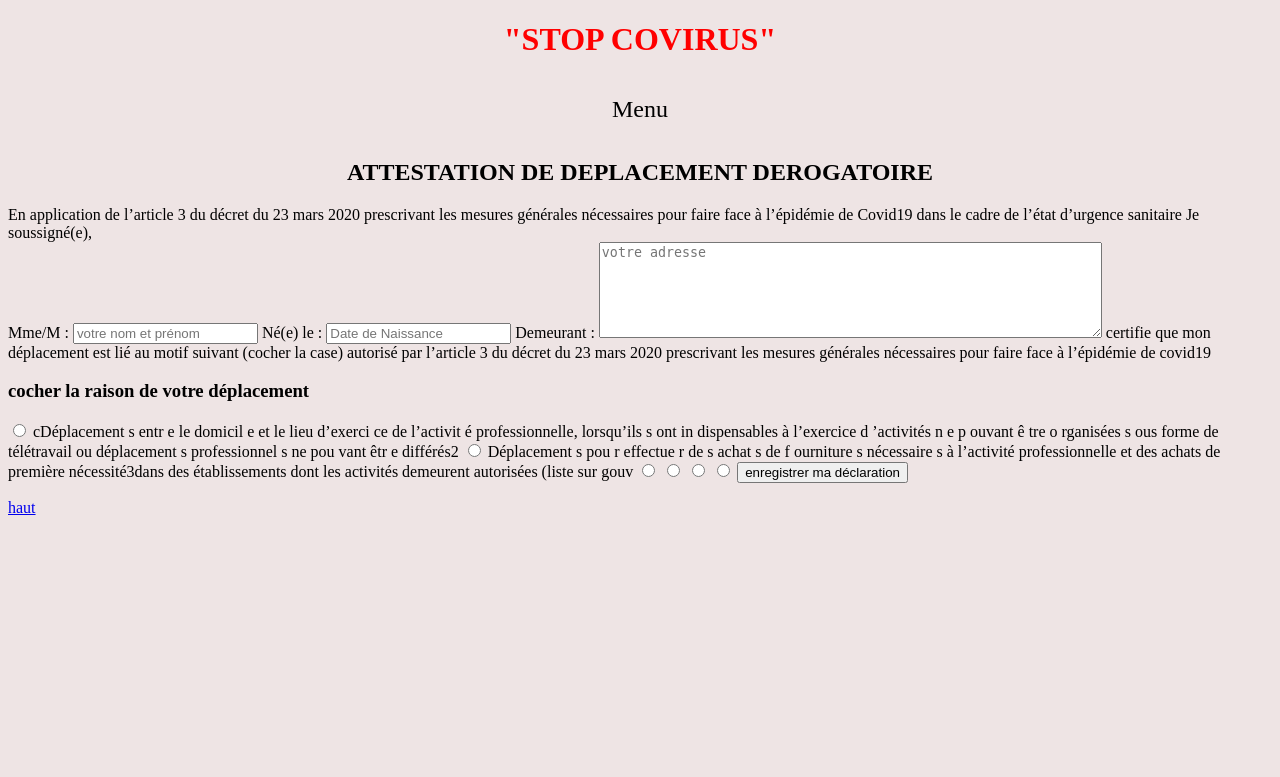
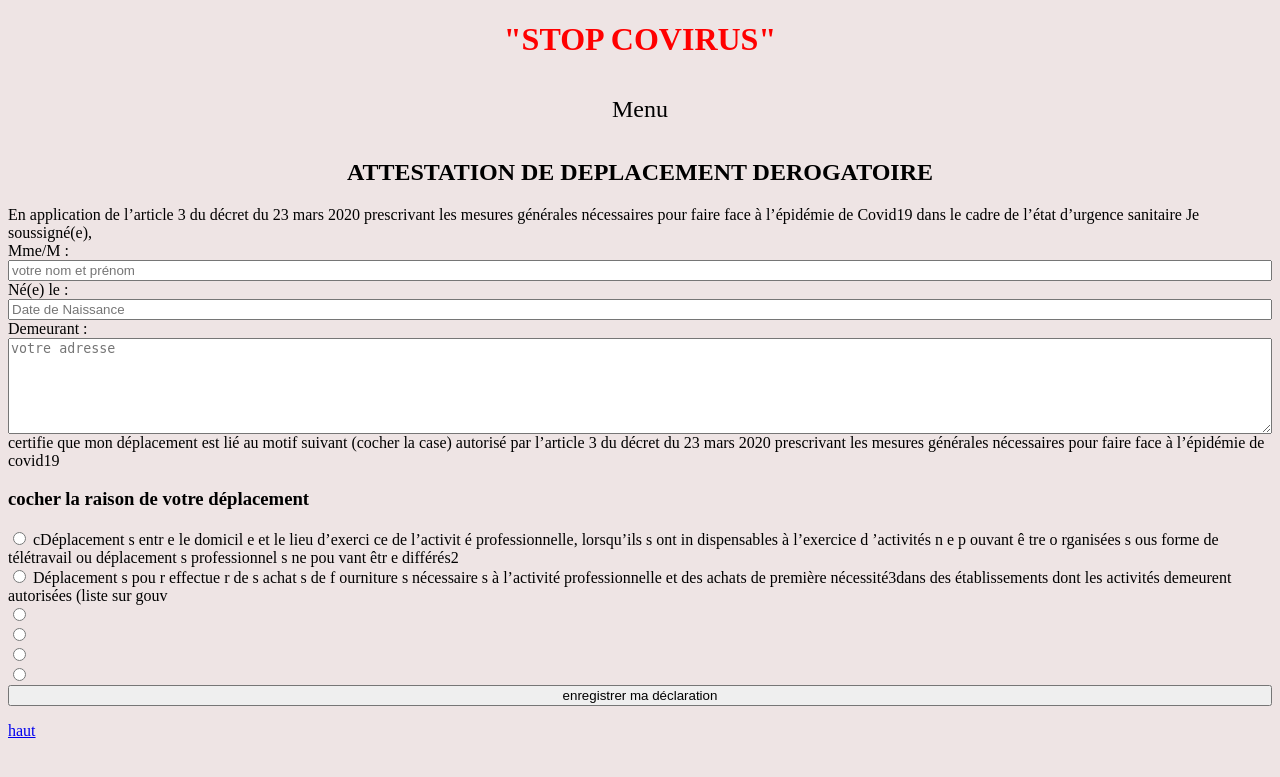
Before and after one commit to Yvan0112/projet2Y, a PHP site: page /attestation.php in a window 1280 px wide. Shown: the top 777 px of the page. Run offline with PHP 8.4, Linux system fonts and the light colour scheme.

Commit message:
ajout formulaire attestation derogation

```diff
--- a/dev1/assets/css/style.css
+++ b/dev1/assets/css/style.css
@@ -64,3 +64,8 @@ nav {
   h2{
     text-align: center;
   }
+  form {
+    display: flex;
+    width:100%;
+    flex-direction: column;
+}
--- a/dev1/attestation.php
+++ b/dev1/attestation.php
@@ -21,7 +21,7 @@
         </nav>
         <div id="menu">Menu</div>
         </nav>
-        <section>
+
             <h2>ATTESTATION DE DEPLACEMENT DEROGATOIRE</h2>
             <span>En application de l’article 3 du décret du    23 mars 2020    prescrivant les mesures générales nécessaires pour faire face à l’épidémie de Covid19 dans le cadre de l’état d’urgence sanitaire</span>
             <span> Je soussigné(e),</span>
@@ -72,7 +72,7 @@
 
                 </div>
             </form>
-        </section>
+
 
 
         <script src="assets/js/app.js"></script>
```
